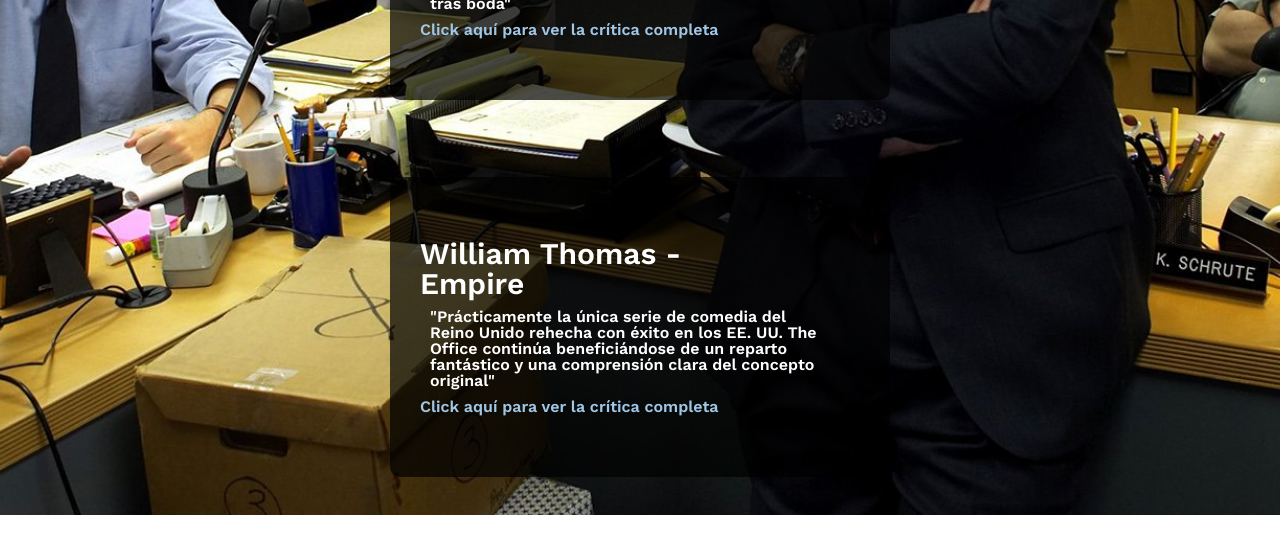
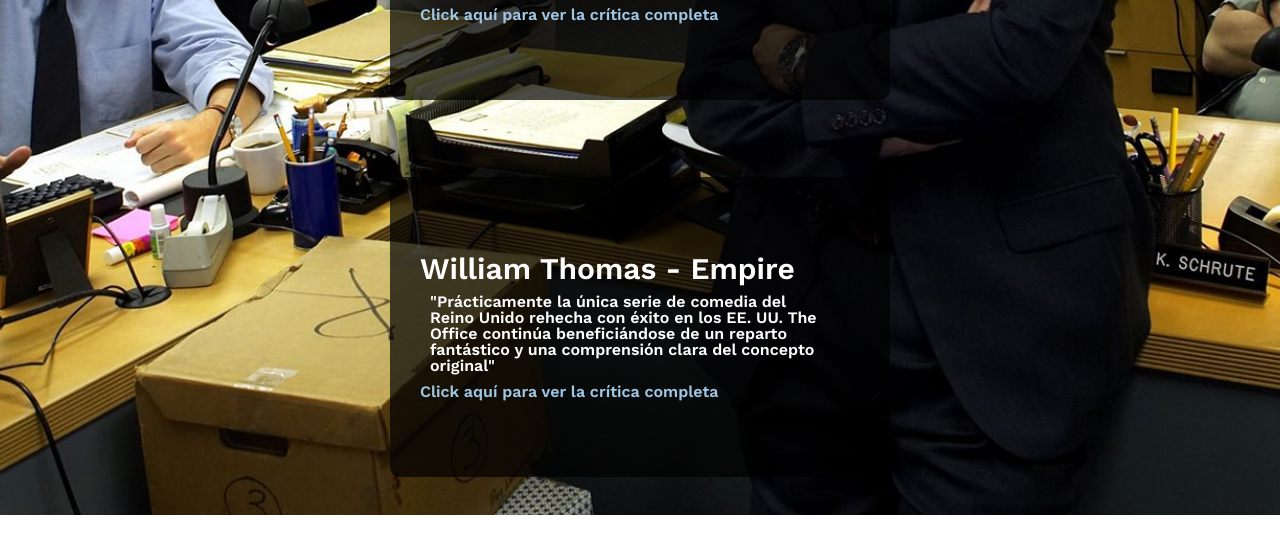
Before and after one commit to valensarnari/Laboratorio-III, a plain HTML site: page resenas.html in a window 1280 px wide. Shown: the part 755-1291 px from the top of the page. Drawn offline with nearby package versions, Linux system fonts and the light colour scheme.

Commit message:
Pagina final v3

```diff
--- a/css/style.css
+++ b/css/style.css
@@ -275,7 +275,7 @@ header .navbar ul li:hover > ul {
 
 .section-resenas h2 {
     font-size: 30px;
-    max-width: 290px;
+    max-width: 400px;
     width: 90%;
 }
 
```
